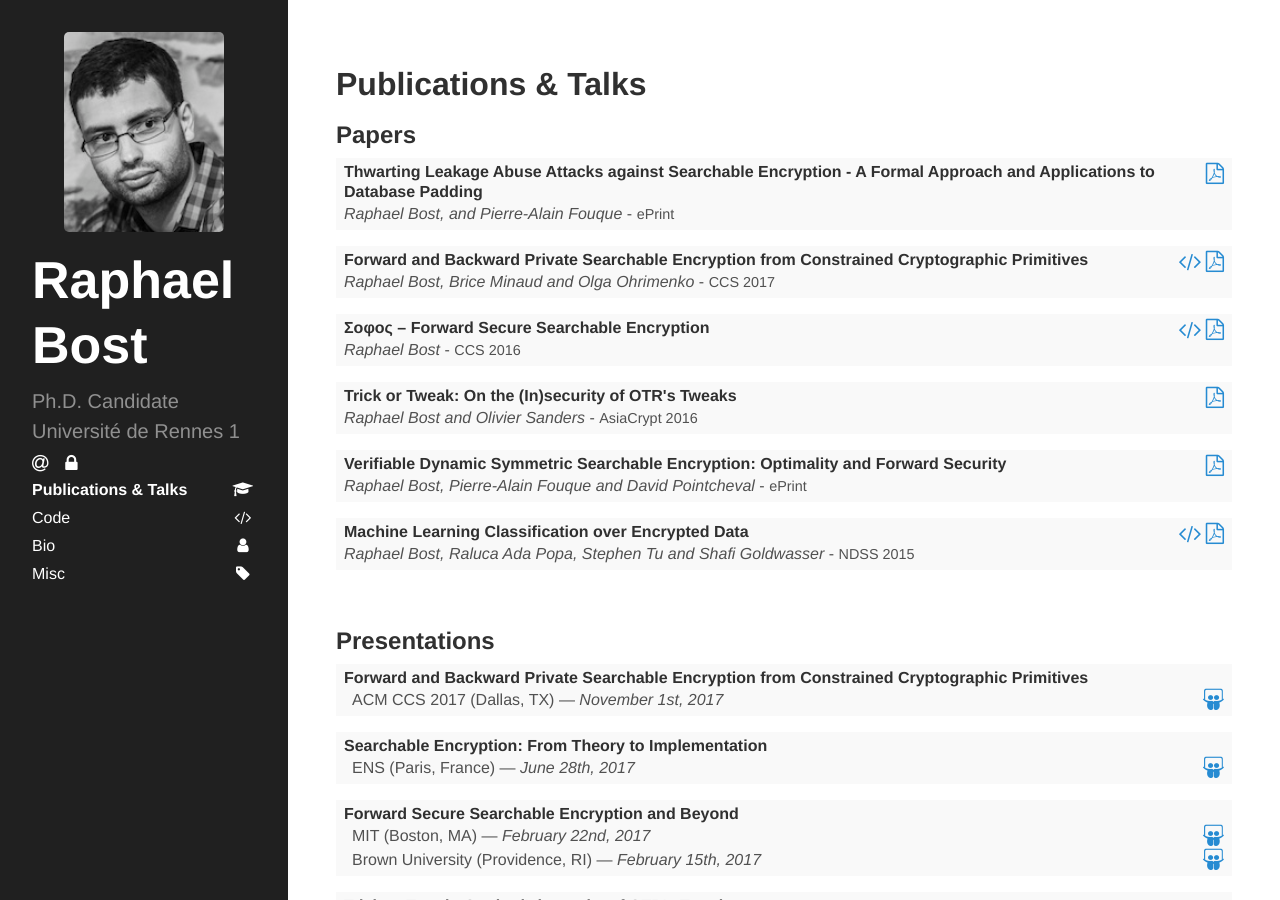
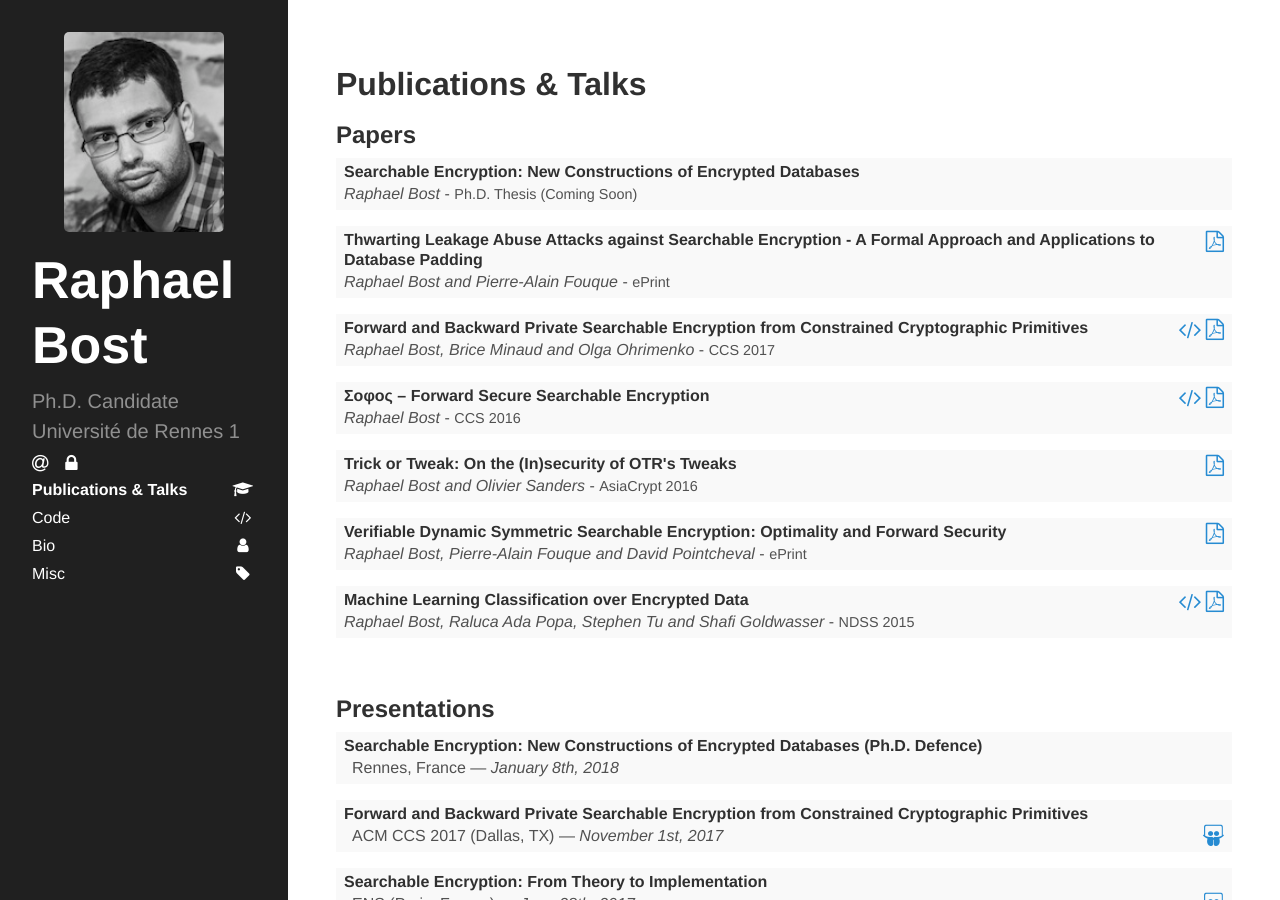
Before and after one commit to rbost/website, a Jekyll site: the page built from publications.html, in a window 1280 px wide and 900 px high. Built offline with Jekyll 4.4.1, drawn with Linux system fonts in a browser that asks for light colours; some web fonts are replaced.

Commit message:
I will defend!

```diff
--- a/_data/presentations.yml
+++ b/_data/presentations.yml
@@ -1,3 +1,9 @@
+- title: "Searchable Encryption: New Constructions of Encrypted Databases (Ph.D. Defence)"
+  venues:
+    - where: Rennes, France
+      when: January 8th, 2018
+      slides_link:
+
 - title: Forward and Backward Private Searchable Encryption from Constrained Cryptographic Primitives
   venues:
     - where: ACM CCS 2017 (Dallas, TX)
--- a/_data/publications.yml
+++ b/_data/publications.yml
@@ -1,5 +1,15 @@
+- title: "Searchable Encryption: New Constructions of Encrypted Databases"
+  authors: Raphael Bost
+  conference: Ph.D. Thesis (Coming Soon)
+  link:
+  code:
+  abstract: |
+     "Searchable encryption aims at making efficient a seemingly easy task: outsourcing the storage of a database to an untrusted server, while keeping search features. With the development of Cloud storage services, for both private individuals and businesses, efficiency of searchable encryption became crucial: inefficient constructions would not be deployed on a large scale because they would not be usable. The key problem with searchable encryption is that any construction achieving `perfect security' induces a computational or a communicational overhead that is unacceptable for the providers or for the users --- at least with current techniques and by today's standards.
+
+     This thesis proposes and studies new security notions and new constructions of searchable encryption, aiming improving efficiency and security. In particular, we start by considering the forward and backward privacy of searchable encryption schemes, what it implies in terms of security and efficiency, and how we can realize them. Then, we show how to protect an encrypted database user against active attacks by the Cloud provider, and that such protections have an inherent efficiency cost. Finally, we take a look at existing attacks against searchable encryption, and explain how we might thwart them."
+
 - title: Thwarting Leakage Abuse Attacks against Searchable Encryption - A Formal Approach and Applications to Database Padding
-  authors: Raphael Bost, and Pierre-Alain Fouque
+  authors: Raphael Bost and Pierre-Alain Fouque
   conference: ePrint
   link: https://eprint.iacr.org/2017/1060.pdf
   code:
--- a/index.html
+++ b/index.html
@@ -17,6 +17,9 @@ I received Masters degrees from Brown University and Ecole Polytechnique (France
 
 
 <br/>
+NEWS (12/2017): I am defending my thesis on January, 8th 2018, at 10AM at INRIA in Rennes.
+
+<br/>
 NEWS (11/2017): Our paper on leakage abuse attacks, co-authored with  <a href="http://www.di.ens.fr/~fouque/">Pierre-Alain Fouque</a> is available on <a href="https://eprint.iacr.org/2017/1060">ePrint</a>.
 
 <br/>
```
